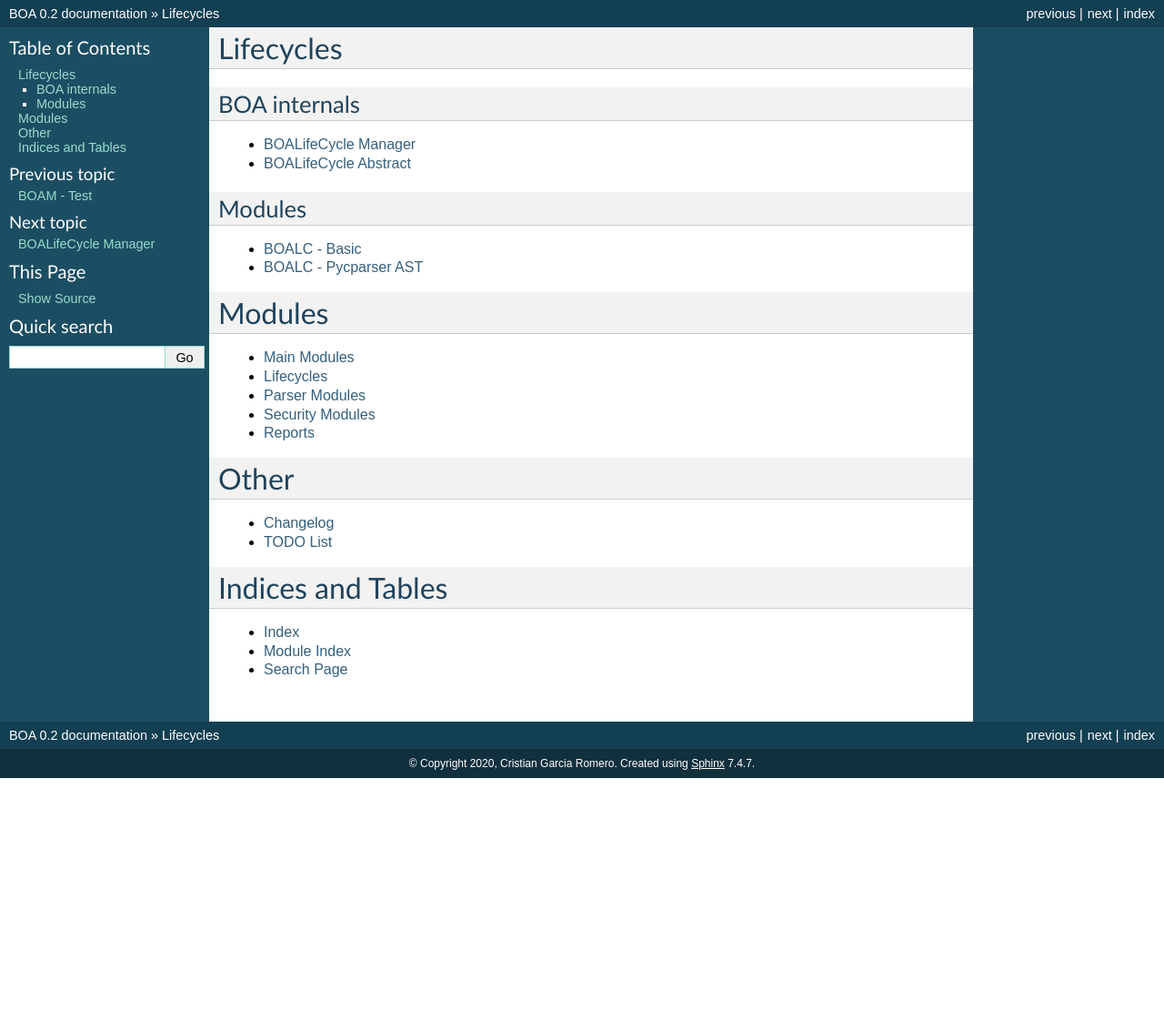
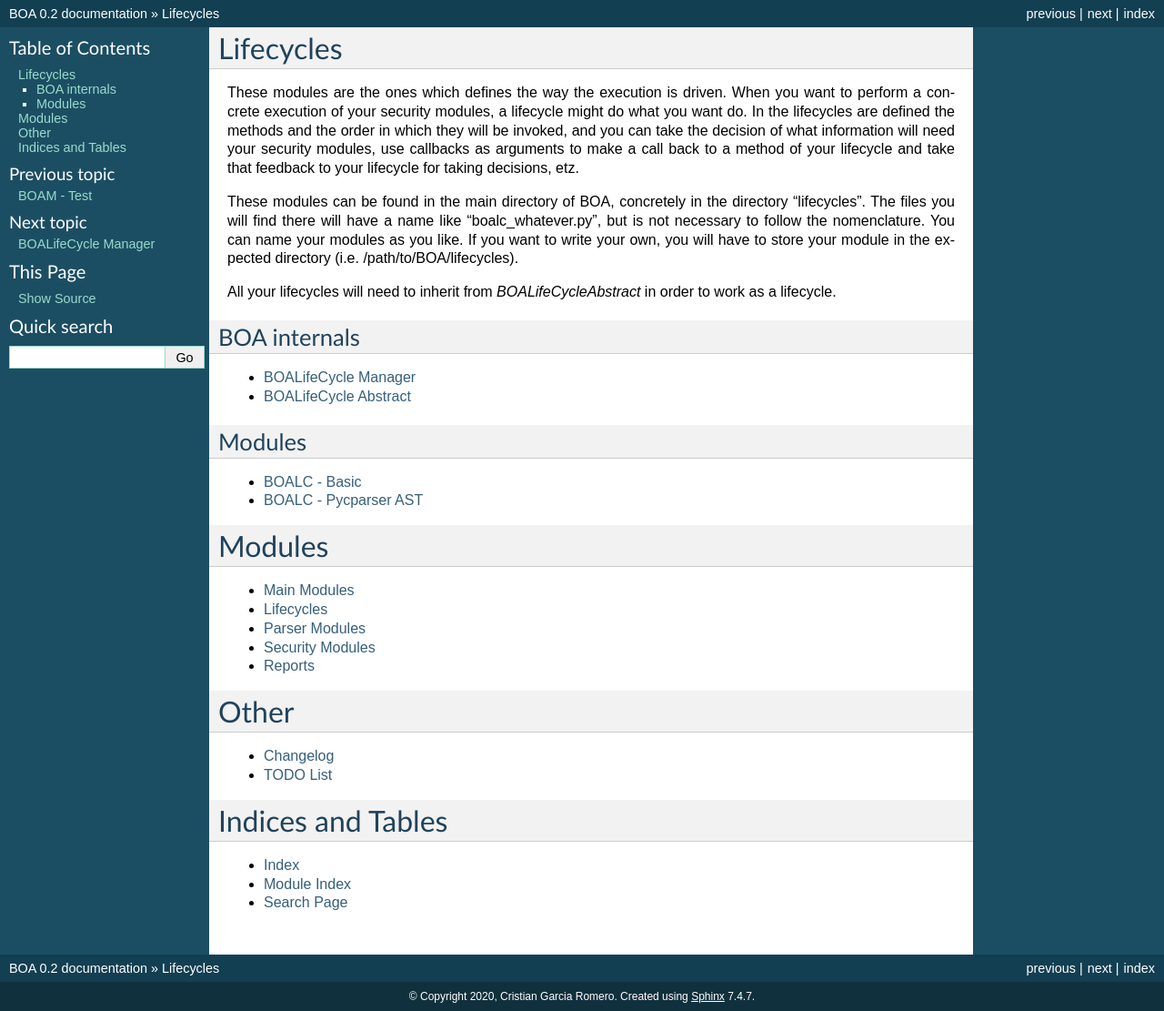
Before and after one commit to cgr71ii/BOA, a Sphinx documentation site: the page built from boa/docs/source/modules/lifecycles.rst, in a window 1280 px wide. Shown: the whole page at 91% size. Built offline with Sphinx 7.4.7, drawn with Linux system fonts in a browser that asks for light colours; before the commit the page ends 900 px from its top, so only the background shows below that.

```diff
--- a/boa/docs/source/modules/lifecycles.rst
+++ b/boa/docs/source/modules/lifecycles.rst
@@ -11,6 +11,24 @@
 
 Lifecycles
 ==========
+These modules are the ones which defines the way the execution is driven.
+When you want to perform a concrete execution of your security modules, a
+lifecycle might do what you want do. In the lifecycles are defined the methods
+and the order in which they will be invoked, and you can take the decision
+of what information will need your security modules, use callbacks as
+arguments to make a call back to a method of your lifecycle and take that
+feedback to your lifecycle for taking decisions, etz.
+
+These modules can be found in the main directory of BOA,
+concretely in the directory "lifecycles". The files you will find
+there will have a name like "boalc_whatever.py", but is not
+necessary to follow the nomenclature. You can name your modules
+as you like. If you want to write your own, you will have to
+store your module in the expected directory
+(i.e. /path/to/BOA/lifecycles).
+
+All your lifecycles will need to inherit from *BOALifeCycleAbstract* in order
+to work as a lifecycle.
 
 BOA internals
 -------------
```
Also changed, not shown: boa/docs/source/index.rst (+8 -1 lines), boa/docs/source/modules/parser_modules.rst (+11 -0 lines), boa/docs/source/modules/reports.rst (+11 -0 lines), boa/docs/source/modules/sec_modules.rst (+10 -4 lines), boa/docs/source/media/BOA_architecture.png (added), boa/docs/source/media/BOA_architecture_transparent_background.png (added), 1 other file.
